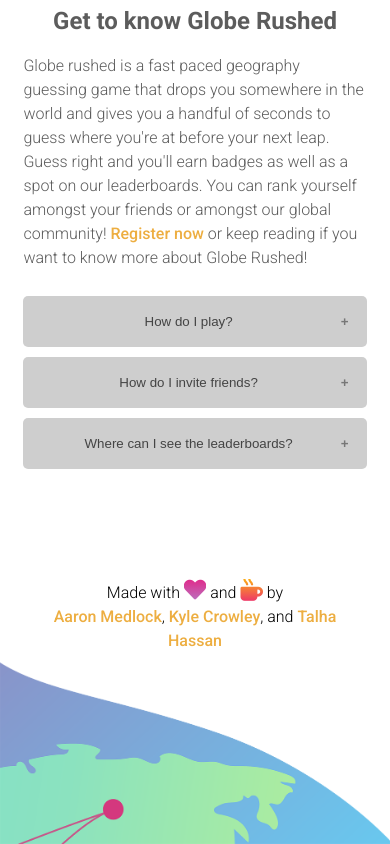
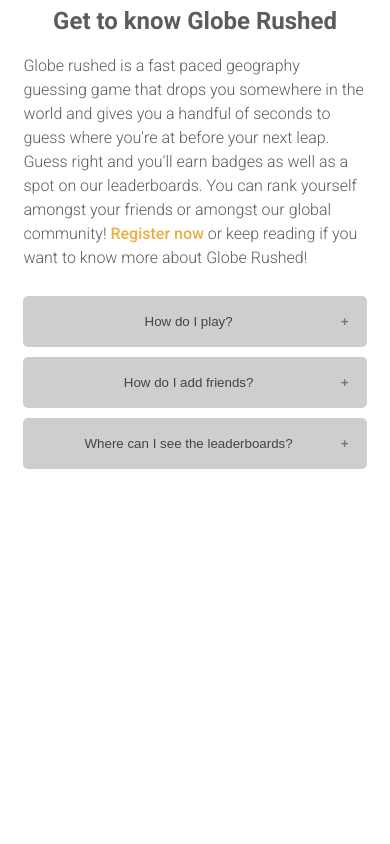
Before and after one commit to AaronMedlock/GlobeRushed, an Angular app in the folder globe-rushed-site/: page / in a window 390 px wide. Shown: the part 577-1421 px from the top of the page. After the commit the page ends 1051 px from the top, so only its background shows below. Built offline with nearby package versions, Linux system fonts and the light colour scheme.

Commit message:
Index page 75% complete

```diff
--- a/globe-rushed-site/src/app/components/main/main.component.css
+++ b/globe-rushed-site/src/app/components/main/main.component.css
@@ -138,39 +138,6 @@
   transition: max-height 0.2s ease-out;
 }
 
-/* Footer */
-footer{
-  background: url('../../../assets/footer-map.png') top right no-repeat;
-  background-size: contain;
-  font-weight: 300;
-  height: 200px;
-  margin-top: 125px;
-  position: relative;
-}
-footer p{
-  position: absolute;
-  bottom: 125px;
-  line-height: 1.5em;
-  text-align: center;
-  width: 100%;
-}
-.fas{
-  color: transparent;
-  -webkit-text-fill-color: transparent;
-  font-size: 22.5px;
-}
-.fa-heart{
-  background: linear-gradient(#e1298a, #b776c2);
-  background-clip: text;
-  -webkit-background-clip: text;
-}
-
-.fa-mug-hot{
-  background: linear-gradient(#fbac15, #ed336c);
-  background-clip: text;
-  -webkit-background-clip: text;
-}
-
 /* Mobile */
 @media only screen and (min-width: 320px) and (max-width : 767px){
   #index_headerimg-container{
--- a/globe-rushed-site/src/app/components/main/main.component.html
+++ b/globe-rushed-site/src/app/components/main/main.component.html
@@ -38,29 +38,29 @@
     <p>Globe rushed is a fast paced geography guessing game that drops you somewhere
       in the world and gives you a handful of seconds to guess where you're at before
       your next leap. Guess right and you'll earn badges as well as a spot on our leaderboards.
-      You can rank yourself amongst your friends or amongst our global community! <a>Register now</a>
+      You can rank yourself amongst your friends or amongst our global community! <a href="#index_user-container">Register now</a>
       or keep reading if you want to know more about Globe Rushed!
     </p>
   </div>
     <button class="accordion" (click)="toggleAccordion($event.target)">How do I play?</button>
     <div class="panel">
-      <p>Lorem ipsum dolor sit amet, consectetur adipisicing elit, sed do eiusmod tempor incididunt ut labore et dolore magna aliqua. Ut enim ad minim veniam, quis nostrud exercitation ullamco laboris nisi ut aliquip ex ea commodo consequat.</p>
+      <p>To get started, simply create an account and login. Once you do, select your game
+        mode and begin making leaps across the globe. You'll have a handful of seconds to
+        choose from a handful of options based on your surroundings using Google Streetview.</p>
+      <p>Choose correctly and you'll be awarded points that allow you to rank up and place on
+        our leaderboards. Having trouble with a particular location? You can spend some of those
+        points to get a hint that might make your selection a little easier.
+      </p>
     </div>
-    <button class="accordion" (click)="toggleAccordion($event.target)">How do I invite friends?</button>
+    <button class="accordion" (click)="toggleAccordion($event.target)">How do I add friends?</button>
     <div class="panel">
-      <p>Lorem ipsum dolor sit amet, consectetur adipisicing elit, sed do eiusmod tempor incididunt ut labore et dolore magna aliqua. Ut enim ad minim veniam, quis nostrud exercitation ullamco laboris nisi ut aliquip ex ea commodo consequat.</p>
+      <p>Simply log into your account and at the bottom of your friend's leaderboard
+        you'll see a button to add a new friend using their username.</p>
     </div>
     <button class="accordion" (click)="toggleAccordion($event.target)">Where can I see the leaderboards?</button>
     <div class="panel">
-      <p>To see how you rank globally, simply visit <a>our leaderboards</a>.
+      <p>To see how you rank globally, simply visit <a routerLink="/leaderboard">our leaderboards</a>.
         If you want to see how you rank against your friends, simply log in and you'll find a customized leaderboard with
       your friend's progress.</p>
     </div>
 </main>
-<footer>
-  <p>Made with <i class="fas fa-heart"></i> and <i class="fas fa-mug-hot"></i> by<br/>
-    <a href="https://github.com/AaronMedlock" target="_blank">Aaron Medlock</a>,
-    <a href="https://github.com/Kyle-Crowley" target="_blank">Kyle Crowley</a>,
-    and <a href="https://github.com/talhame3" target="_blank">Talha Hassan</a>
-  </p>
-</footer>
--- a/globe-rushed-site/src/app/components/nav/nav.component.html
+++ b/globe-rushed-site/src/app/components/nav/nav.component.html
@@ -1,3 +1,4 @@
+<div *ngIf="router.url != '/play'">
   <!-- MENU ICON -->
   <div id="nav_burgerbutton">
     <div class="nav-icon" (click)="toggleClass($event)" id="nav-icon-btn">
@@ -14,3 +15,4 @@
       </ul>
     </div>
   </nav>
+</div>
--- a/globe-rushed-site/src/app/components/nav/nav.component.ts
+++ b/globe-rushed-site/src/app/components/nav/nav.component.ts
@@ -1,4 +1,5 @@
 import { Component, OnInit } from '@angular/core';
+import { Router } from '@angular/router';
 
 @Component({
   selector: 'app-nav',
@@ -6,7 +7,8 @@
   styleUrls: ['./nav.component.css']
 })
 export class NavComponent implements OnInit {
-  constructor() { }
+
+  constructor(public router: Router){}
 
   // Slide out the menu and turn the hamburger into an x
   // also vice versa
```
Also changed, not shown: globe-rushed-site/src/app/components/footer/footer.component.css (added, +48 -0 lines), globe-rushed-site/src/app/components/footer/footer.component.html (added, +9 -0 lines), globe-rushed-site/src/app/components/footer/footer.component.ts (added, +16 -0 lines), 1 other file (tests, documents, lock files or other folders). Lines whose indentation alone changed are shown as unchanged.
